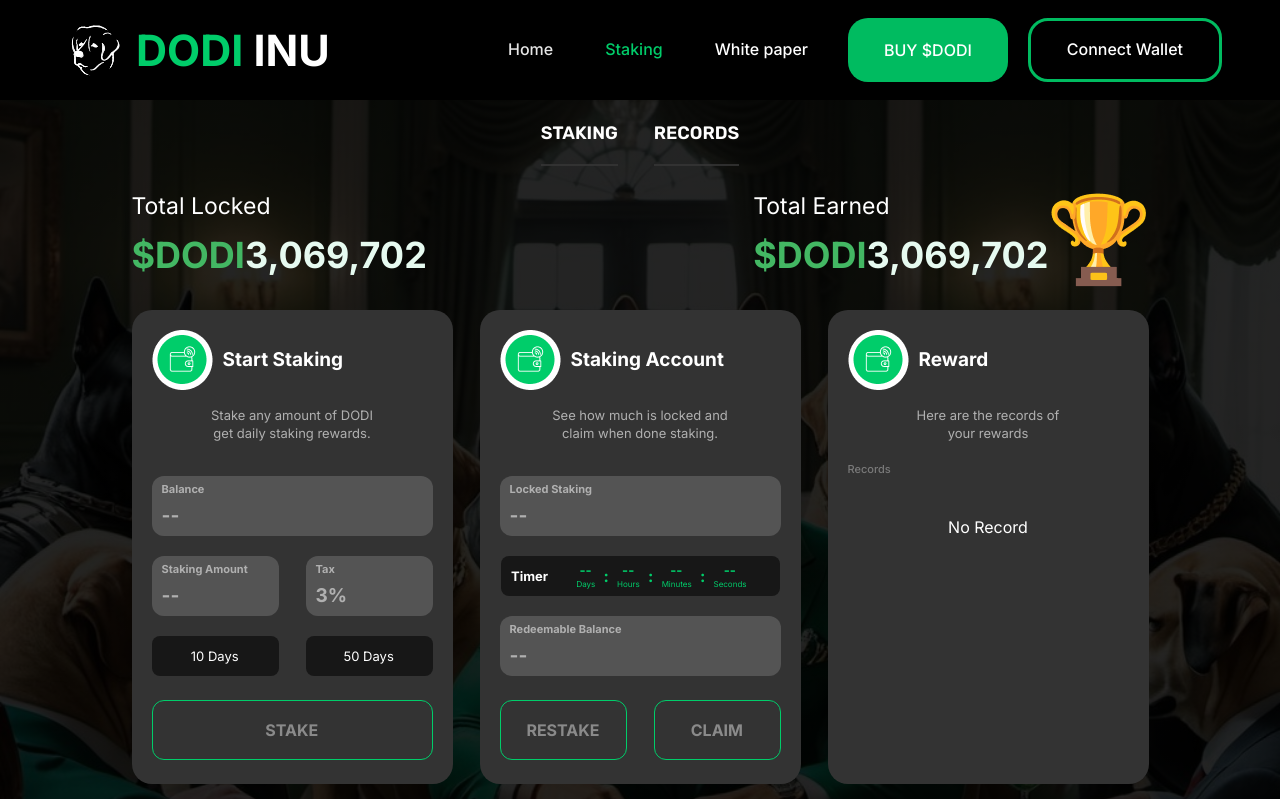
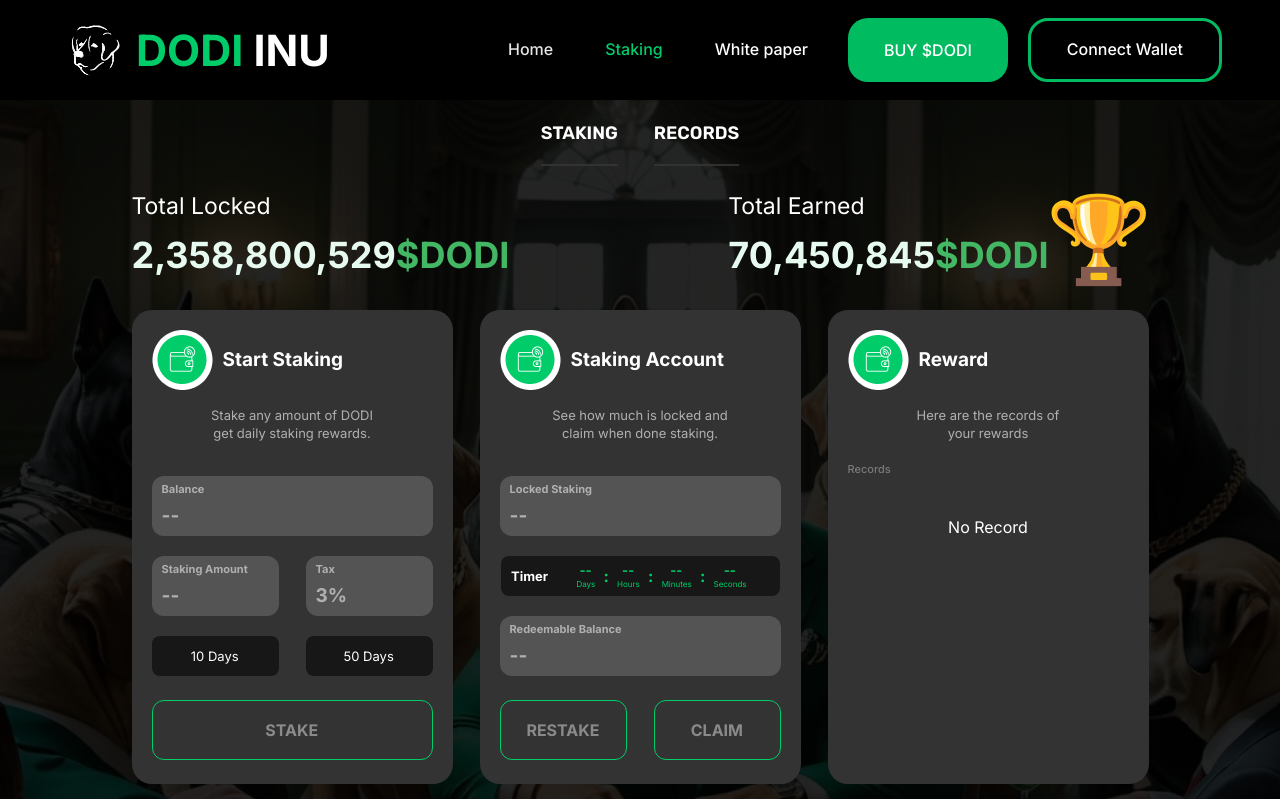
Before and after one commit to ManLikeTeetos/DodiInu, a React (Create React App) app: page /staking in a window 1280 px wide. Shown: the top 799 px of the page. Built offline with nearby package versions, Linux system fonts and the light colour scheme.

Commit message:
UI Changes

```diff
--- a/src/pages/sections/StakingBody.js
+++ b/src/pages/sections/StakingBody.js
@@ -27,7 +27,7 @@ export default function StakingBody(){
 									Total Locked
 								</div>
 								<div className="stk-lok-text">
-									<span className="stk-green-color">$DODI</span><span>3,069,702</span>
+									<span>2,358,800,529</span><span className="stk-green-color">$DODI</span>
 								</div>
 							</div>
 							<div className="stk-earn-frame">
@@ -36,7 +36,7 @@ export default function StakingBody(){
 										Total Earned
 									</div>
 									<div className="stk-lok-text">
-										<span className="stk-green-color">$DODI</span><span>3,069,702</span>
+										<span>70,450,845</span><span className="stk-green-color">$DODI</span>
 									</div>
 								</div>
 								<img
--- a/src/pages/sections/StakingSection.js
+++ b/src/pages/sections/StakingSection.js
@@ -107,7 +107,7 @@ export default function StakingSection(){
 							</div>
 						</div>
 						<div className="staking-image-container">
-							<div className="staking-image-reward"></div>
+							<div className="staking-image-how"></div>
 						</div>
 					</>
 				)}
```
